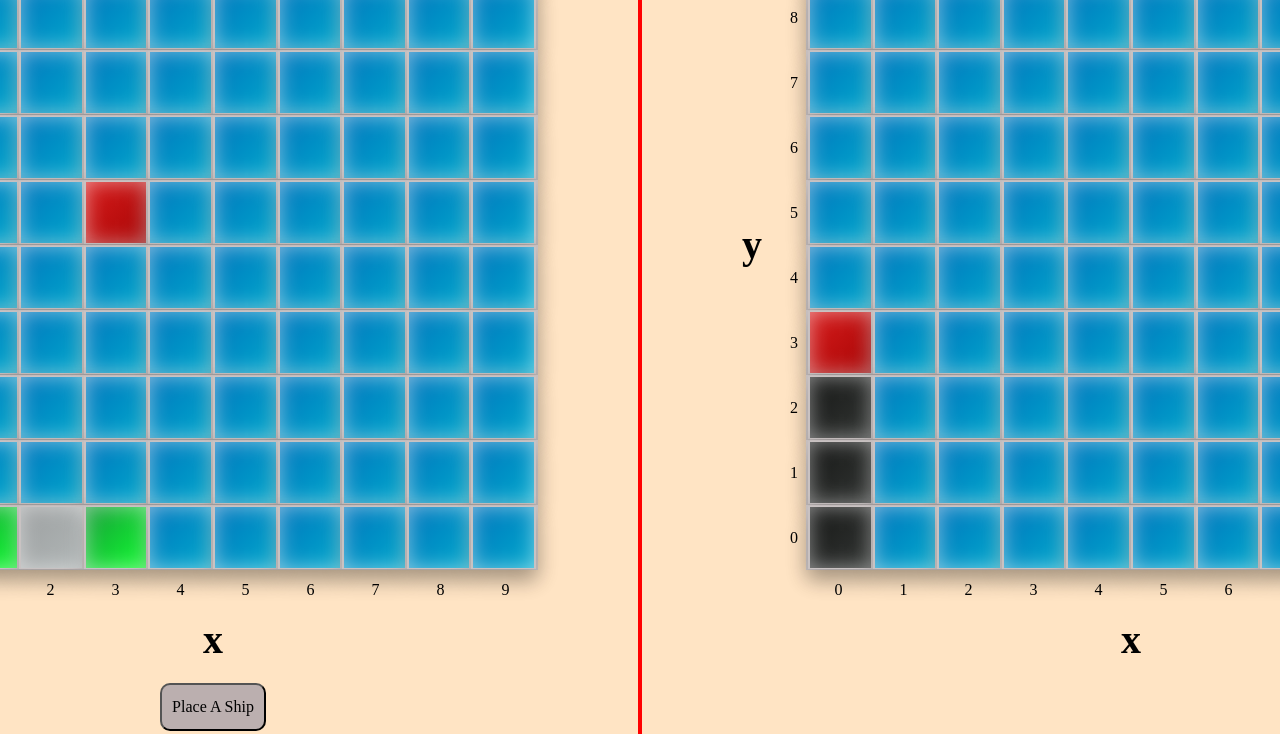
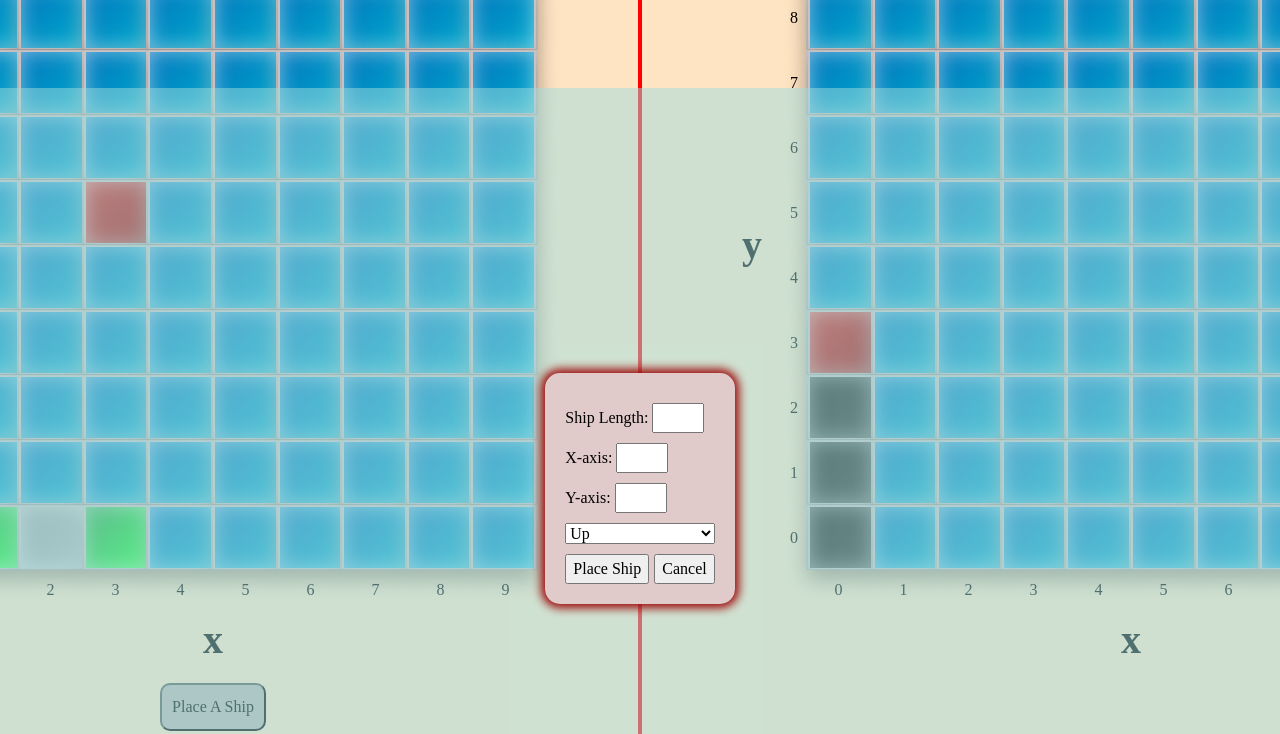
Before and after one commit to HWaterCoding/battleship, a website built with webpack: page src/template.html in a window 1280 px wide. Both pictures are taken after a click on the button "Place A Ship". Shown: the part 360-1094 px from the top of the page. Built offline with nearby package versions, Linux system fonts and the light colour scheme.

Commit message:
feat: placeShip() form for player 1 event listener Add proper validation to HTML input elements

```diff
--- a/src/gameboard.js
+++ b/src/gameboard.js
@@ -49,7 +49,7 @@ export default class Gameboard {
     const hasBeenPlaced = this.board.some((row) =>
       row.some((tile) => tile.ship === ship),
     );
-    if (hasBeenPlaced) throw new Error("Ship already placed!");
+    if (hasBeenPlaced) throw new Error("That ship already placed!");
 
     row = this.invertRowCoordinate(row);
     //make sure the ship is being placed on an empty square
@@ -63,7 +63,7 @@ export default class Gameboard {
       case "right":
         for (let i = 0; i < ship.length; i++) {
           const targetColumn = col + i;
-          if (targetColumn > 9) throw new Error("The ship can't fit here!");
+          if (targetColumn > 9) throw new Error("The ship can't fit there!");
 
           const current = this.board[row][targetColumn];
           if (current.ship !== null)
@@ -78,7 +78,7 @@ export default class Gameboard {
       case "left":
         for (let i = 0; i < ship.length; i++) {
           const targetColumn = col - i;
-          if (targetColumn < 0) throw new Error("The ship can't fit here!");
+          if (targetColumn < 0) throw new Error("The ship can't fit there!");
 
           const current = this.board[row][targetColumn];
           if (current.ship !== null)
@@ -93,7 +93,7 @@ export default class Gameboard {
       case "up":
         for (let i = 0; i < ship.length; i++) {
           const targetRow = row - i;
-          if (targetRow < 0) throw new Error("Off the board!");
+          if (targetRow < 0) throw new Error("The ship can't fit there!");
 
           const current = this.board[targetRow][col];
           if (current.ship !== null)
@@ -107,7 +107,7 @@ export default class Gameboard {
       case "down":
         for (let i = 0; i < ship.length; i++) {
           const targetRow = row + i;
-          if (targetRow > 9) throw new Error("Off the board!");
+          if (targetRow > 9) throw new Error("The ship can't fit there!");
 
           const current = this.board[targetRow][col];
           if (current.ship !== null)
--- a/src/index.js
+++ b/src/index.js
@@ -20,10 +20,11 @@ import "./styles.css";
 //Need to create logic for CPU placing ships
 //Need to create logic for CPU attacking tiles
 
-import Gameboard from "./gameboard.js";
-import Players from "./players.js";
 import { createBoards, updateBoard } from "./render-board.js";
 import GameController from "./game-controller.js";
+import initApp from "./ui-controller.js";
+
+initApp();
 
 createBoards();
 
@@ -49,7 +50,7 @@ controller.playTurn(2, 0); //p1 attacks p2
 controller.playTurn(0, 3);
 controller.playTurn(1, 0); //p1 attacks p2
 controller.playTurn(5, 3);
-controller.playTurn(3, 0)//p1 attacks p2
+controller.playTurn(3, 0); //p1 attacks p2
 
 
 updateBoard(players[0], p1board, true);
@@ -60,9 +61,16 @@ console.log(controller.players[1].board.board);
 
 
 
+
+
 //IMMEDIATE TO-DO:
-//begin wiring events in the ui-controller.
-//start with placeShip button and confirmations.
+//add mandatory form validation for placing ships
+//(set limits on ship length, only allow coordinates from 0-9, etc)
+//handle all the error messages correctly for form feedback. consider better ways to display!
+//(REVISIT HANDLING ERRORS LESSON IF NEEDED)
+
+
+
 //wire start game button and reset game button
 // ^^ Don't let start game button work until all ships placed
 //move on to event delegation for all board tiles .closest()
--- a/src/styles.css
+++ b/src/styles.css
@@ -93,7 +93,8 @@ main {
 }
 
 #turnText,
-#gameText {
+#gameText,
+#errorText {
   font-size: 1.5rem;
   /* font change + style */
 }
@@ -243,12 +244,30 @@ main {
 }
 
 #placeShipModal {
-    background-color: red;
+    background-color: rgb(224, 202, 202);
+    box-shadow: 0 0 10px 4px rgb(156, 7, 7);
+    border-radius: 15px;
+    display: flex;
     justify-content: center;
     align-items: center;
+    padding: clamp(1rem, 20px, 1.5rem);
 }
 
+#placeShipForm{
+  display: flex;
+  flex-direction: column;
+  gap: 10px;
+}
 
+/* #placeShipForm div{
+  display: flex;
+  flex-direction: column;
+} */
+
+#placeShipModalButtons{
+  display: flex;
+  gap: 5px;
+}
 
 /* Game Over Overlay */
 #gameOverOverlay {
--- a/src/template.html
+++ b/src/template.html
@@ -19,32 +19,35 @@
     <main>
         <div id="placeShipOverlay">
             <div id="placeShipModal">
-                <form action="">
-                    <h3>Place your ship!</h3>
+                <form id="placeShipForm">
+                    <h3 id="errorText">Place your ship!</h3>
 
                     <div>
-                        <label for="shipLength">Size</label>
-                        <input type="number" name="shipLength" id="shipLength">
+                        <label for="shipLength">Ship Length:</label>
+                        <input type="number" name="shipLength" id="shipLength" min="1" max="5" required>
                     </div>
 
                     <div>
-                        <label for="rowCoord">X</label>
-                        <input type="text" id="rowCoord">
+                        <label for="rowCoord">X-axis:</label>
+                        <input type="number" id="rowCoord" min="0" max="9" required>
                     </div>
 
                     <div>
-                        <label for="columnCoord">Y</label>
-                        <input type="text" id="columnCoord">
+                        <label for="columnCoord">Y-axis:</label>
+                        <input type="number" id="columnCoord" min="0" max="9" required>
                     </div>
 
-                    <select name="shipDirection" id="shipDirection">
+                    <select name="shipDirection" id="shipDirection" required>
                         <option value="up">Up</option>
                         <option value="right">Right</option>
                         <option value="down">Down</option>
                         <option value="left">Left</option>
                     </select>
 
-                    <button type="submit">Place Ship</button>
+                    <div id="placeShipModalButtons">
+                        <button id="submitPlaceShipBtn" type="submit">Place Ship</button>
+                        <button id="cancelShipBtn">Cancel</button>
+                    </div>
                 </form>
             </div>
         </div>
@@ -55,8 +58,8 @@
         </div>
 
         <!-- This changes to "it's (players) turn!"" when game starts -->
-        <p id="turnText">It's (players) turn!</p> <!--Update this dynamically to state who's turn it is-->
         <p id="gameText">Place your ships...</p> <!--Update this dynamically to post the result of the last turn, and eventually, who the winner is-->
+        <p id="turnText">Player turn filler text</p> <!--Update this dynamically to state who's turn it is-->
 
         <div id="boardContainer">
             <div id="leftPlayer">
--- a/src/ui-controller.js
+++ b/src/ui-controller.js
@@ -1,7 +1,61 @@
 //imports?
+import GameController from "./game-controller.js";
+import { updateBoard } from "./render-board.js";
 
 export default function initApp() {
-  //place for event listeners to actually play the game
-  //attach an event listener to each tile square using closest()
-  //will control the DOM here too
+  const controller = new GameController("John");
+
+  const turnText = document.getElementById("turnText");
+  const gameText = document.getElementById("gameText");
+  const errorText = document.getElementById("errorText");
+
+  const p1Board = document.getElementById("leftPlayerBoard");
+  const cpuBoard = document.getElementById("rightPlayerBoard");
+
+
+  const placeShipBtn = document.getElementById("placeShipBtn");
+  const placeShipOverlay = document.getElementById("placeShipOverlay");
+  const placeShipForm = document.getElementById("placeShipForm");
+  const cancelShipBtn = document.getElementById("cancelShipBtn");
+
+  const rowCoordInput = document.getElementById("rowCoord");
+  const columnCoordInput = document.getElementById("columnCoord");
+  const shipDirectionSelect = document.getElementById("shipDirection");
+  const shipLengthInput = document.getElementById("shipLength");
+
+
+
+
+  //PLAYER 1 PLACING SHIP FORM EVENT LISTENERS
+  placeShipBtn.addEventListener("click", ()=>{
+    placeShipForm.reset();
+    errorText.textContent = "";
+    placeShipOverlay.style.display = "flex";
+  })
+
+  //player placing ship form
+  placeShipForm.addEventListener("submit", (event)=>{
+    try{
+      event.preventDefault();
+      const ship = controller.players[0].board.ships[shipLengthInput.value - 1];
+      controller.players[0].board.placeShip(
+        Number(rowCoordInput.value),
+        Number(columnCoordInput.value),
+        shipDirectionSelect.value,
+        ship
+      );
+      updateBoard(controller.players[0], p1Board, true);
+      placeShipOverlay.style.display = "none";
+      console.log(controller.players[0].board);
+    } catch (error){
+      errorText.style.color = "red";
+      errorText.textContent = error;
+    }
+  })
+
+  cancelShipBtn.addEventListener("click", (event)=>{
+    event.preventDefault();
+    placeShipOverlay.style.display = "none";
+  })
+
 }
```
